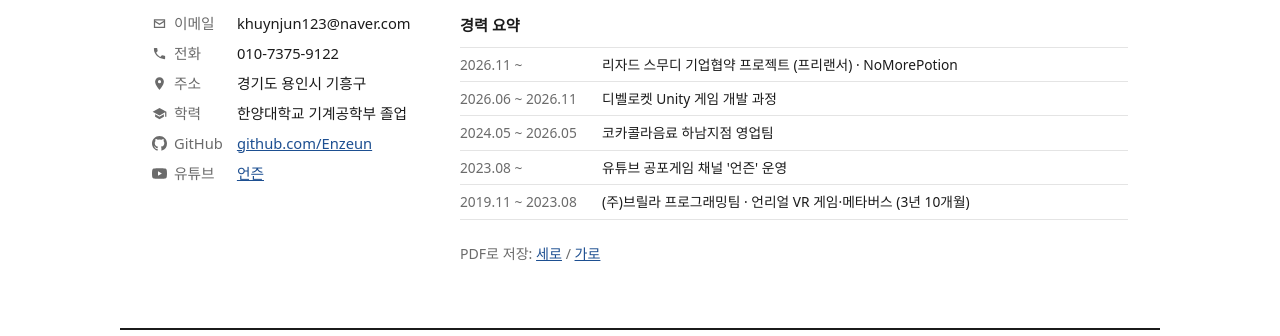
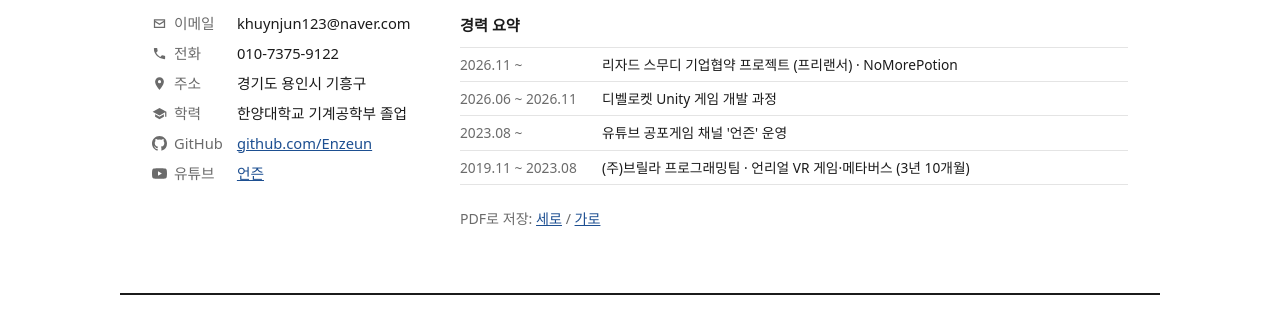
Before and after one commit to Enzeun/Enzeun.github.io, a plain HTML site: page index.html in a window 1280 px wide. Shown: the part 428-764 px from the top of the page. Drawn offline with Linux system fonts and the light colour scheme; a web font is replaced by a local one.

Commit message:
Remove outdated work experience entry

```diff
--- a/index.html
+++ b/index.html
@@ -187,7 +187,6 @@ window.addEventListener('afterprint',function(){var s=document.getElementById('p
     <ol class="tl">
       <li><span>2026.11 ~</span>리자드 스무디 기업협약 프로젝트 (프리랜서) · NoMorePotion</li>
       <li><span>2026.06 ~ 2026.11</span>디벨로켓 Unity 게임 개발 과정</li>
-      <li><span>2024.05 ~ 2026.05</span>코카콜라음료 하남지점 영업팀</li>
       <li><span>2023.08 ~</span>유튜브 공포게임 채널 '언즌' 운영</li>
       <li><span>2019.11 ~ 2023.08</span>(주)브릴라 프로그래밍팀 · 언리얼 VR 게임·메타버스 (3년 10개월)</li>
     </ol>
```
